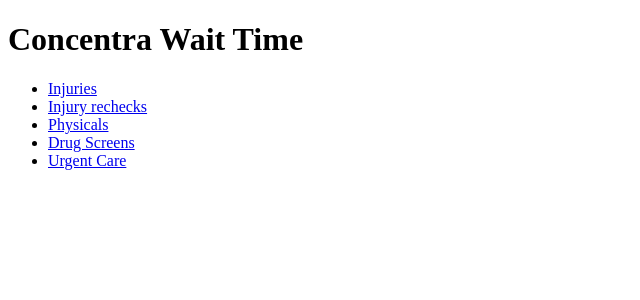
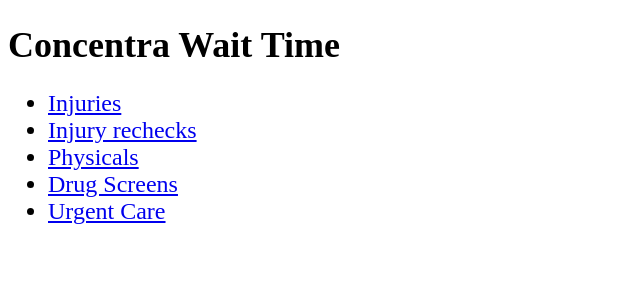
Before and after one commit to jscottsnow/concentra_wait_time, a Flask app: page / in a window 1280 px wide. Shown: the top 300 px of the page, without its empty margins (0-640 px from the left). Run offline with Flask 3, Linux system fonts and the light colour scheme.

Commit message:
change index font size

```diff
--- a/templates/index.html
+++ b/templates/index.html
@@ -1,6 +1,14 @@
     <!DOCTYPE html>
     <html lang="en">
     <head>
+        <style>
+            h1 {
+                font-size: 36px;
+            }
+            ul {
+                font-size: 24px;
+            }
+        </style>
         <meta charset="UTF-8">
         <meta name="viewport" content="width=device-width, initial-scale=1.0">
         <title>Concentra Wait Time</title>
```
